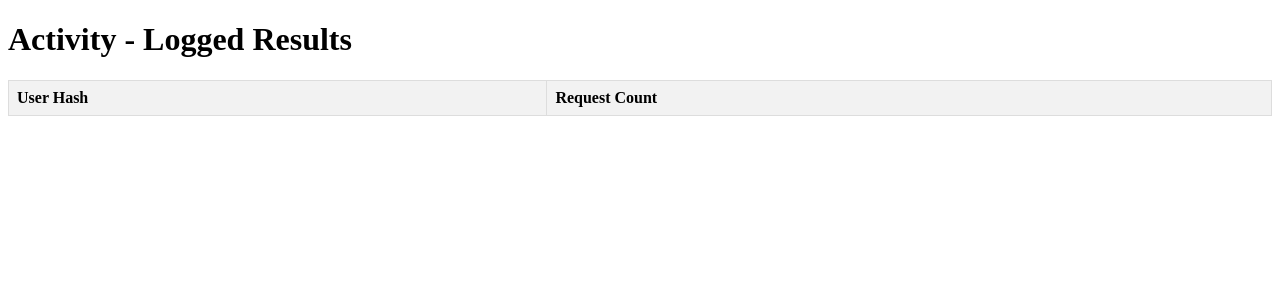
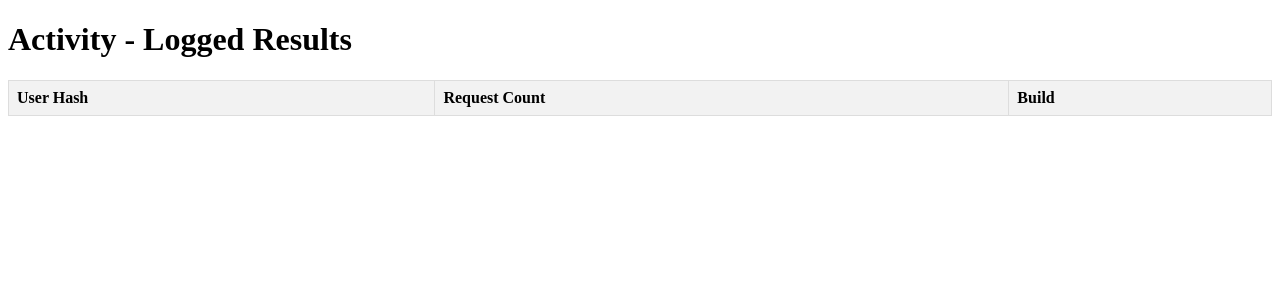
Before and after one commit to dylanosaur/speak-easy, a Flask app: page /activity in a window 1280 px wide. Shown: the top 300 px of the page. Run offline with Flask 3, Linux system fonts and the light colour scheme; the visitor is signed in with stand-in values (Sample User, id 1); data that the repository does not hold is empty; parts of the project's set-up code (start-up, migrations or seed data) failed here and were passed over.

Commit message:
record user ip and tag users to build

```diff
--- a/app.py
+++ b/app.py
@@ -8,7 +8,9 @@ load_dotenv()
 from openai import OpenAI
 client = OpenAI()
 
-
+import subprocess
+build_hash = subprocess.check_output(['git', 'rev-parse', 'HEAD'])[:6].decode()
+print('build hash', build_hash)
 
 import logging
 from datetime import datetime
@@ -32,7 +34,7 @@ def create_custom_logger(filename):
 
     return logger
 
-app_logger = create_custom_logger('app.log')
+app_logger = create_custom_logger(f'app-{build_hash}.log')
 
 app = Flask(__name__)
 app.config['SECRET_KEY'] = os.urandom(24)
@@ -60,7 +62,7 @@ def create_table():
     conn = sqlite3.connect(DB_FILE)
     c = conn.cursor()
     c.execute('''CREATE TABLE IF NOT EXISTS requests
-                 (ip TEXT PRIMARY KEY, count INTEGER)''')
+                 (ip TEXT PRIMARY KEY, count INTEGER, build TEXT)''')
     conn.commit()
     conn.close()
 
@@ -88,7 +90,7 @@ def log_request(func):
             c.execute("UPDATE requests SET count=? WHERE ip=?", (count, ip_address))
         else:
             # If IP doesn't exist, insert a new record with count=1
-            c.execute("INSERT INTO requests VALUES (?, 1)", (ip_address,))
+            c.execute("INSERT INTO requests VALUES (?, 1, ?)", (ip_address,build_hash))
 
         conn.commit()
         conn.close()
@@ -150,7 +152,7 @@ def generate_gpt_response(user_input, target_language="spanish"):
     except:
         pass
 
-    app_logger.debug(f'{user_ip} - lang {target_language} user input {user_input} has response {text_response}')
+    app_logger.debug(f'ip:{user_ip} - lang:{target_language} - input: {user_input} - response: {text_response}')
     return text_response, 'empty comment'
 
 
--- a/templates/activity.html
+++ b/templates/activity.html
@@ -25,11 +25,15 @@
         <tr>
             <th>User Hash</th>
             <th>Request Count</th>
+            <th>Build</th>
+
         </tr>
         {% for result in results %}
         <tr>
             <td>{{ result[0] }}</td>
             <td>{{ result[1] }}</td>
+            <td>{{ result[2] }}</td>
+
         </tr>
         {% endfor %}
     </table>
```
Also changed, not shown: 1 other file.
